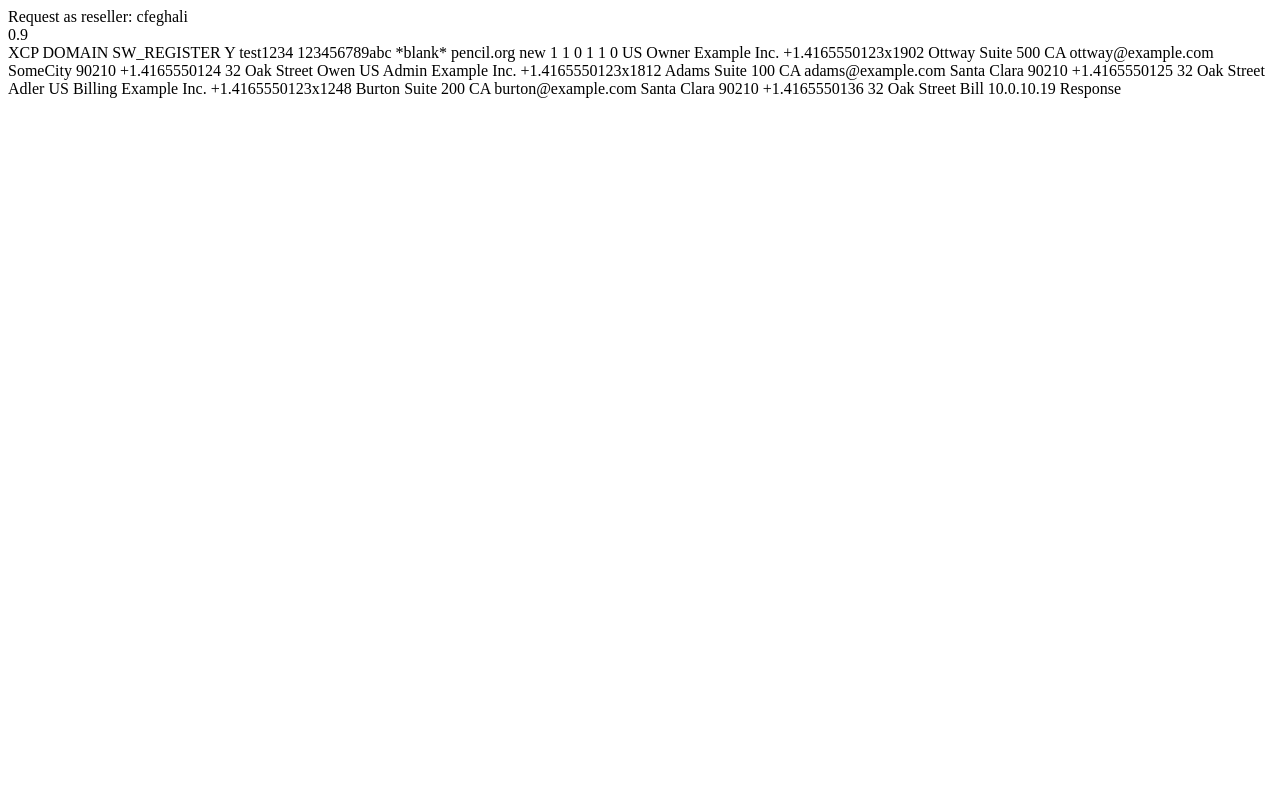
After one commit to zephyrcloud/mtportal, a PHP site: page /api_test_1.php in a window 1280 px wide. The commit adds this page. Run offline with PHP 8.4, Linux system fonts and the light colour scheme; data that the repository does not hold is empty.

Commit message:
7/02/2016
Testing....

```diff
--- /dev/null
+++ b/api_test_1.php
@@ -0,0 +1,140 @@
+<?php
+
+// Note: Requires cURL library
+$TEST_MODE = true;
+
+$connection_options = [
+    'live' => [
+        'api_host_port' => 'https://rr-n1-tor.opensrs.net:55443',
+        'api_key' => '5c0d6d515b093c1550fffd29be636356a410612f86f40580d1e8e697e2bf60207960c6d3143bbf707ed1e0e83f1d3b53548fcc37e45c9a38',
+        'reseller_username' => 'cfeghali'
+    ],
+    'test' => [
+        'api_host_port' => 'https://horizon.opensrs.net:55443',
+        'api_key' => '5c0d6d515b093c1550fffd29be636356a410612f86f40580d1e8e697e2bf60207960c6d3143bbf707ed1e0e83f1d3b53548fcc37e45c9a38',
+        'reseller_username' => 'cfeghali'
+    ]
+];
+
+if ($TEST_MODE) {
+    $connection_details = $connection_options['test'];
+} else {
+    $connection_details = $connection_options['live'];
+}
+
+$xml = <<<EOD
+<?xml version='1.0' encoding="UTF-8" standalone="no" ?>
+<!DOCTYPE OPS_envelope SYSTEM "ops.dtd">
+<OPS_envelope>
+ <header>
+  <version>0.9</version>
+  </header>
+ <body>
+  <data_block>
+   <dt_assoc>
+    <item key="protocol">XCP</item>
+    <item key="object">DOMAIN</item>
+    <item key="action">SW_REGISTER</item>
+    <item key="attributes">
+     <dt_assoc>
+      <item key="f_parkp">Y</item>
+      <item key="reg_username">test1234</item>
+      <item key="reg_password">123456789abc</item>
+      <item key="dns_template">*blank*</item>
+      <item key="affiliate_id"></item>
+      <item key="auto_renew"></item>
+      <item key="domain">pencil.org</item>
+      <item key="reg_type">new</item>
+
+      <item key="f_whois_privacy">1</item>
+      <item key="period">1</item>
+      <item key="link_domains">0</item>
+      <item key="custom_nameservers">1</item>
+      <item key="f_lock_domain">1</item>
+      <item key="reg_domain"></item>
+      <item key="encoding_type"></item>
+      <item key="custom_tech_contact">0</item>
+      <item key="contact_set">
+       <dt_assoc>
+        <item key="owner">
+         <dt_assoc>
+          <item key="country">US</item>
+          <item key="address3">Owner</item>
+          <item key="org_name">Example Inc.</item>
+          <item key="phone">+1.4165550123x1902</item>
+          <item key="last_name">Ottway</item>
+          <item key="address2">Suite 500</item>
+          <item key="state">CA</item>
+          <item key="email">ottway@example.com</item>
+          <item key="city">SomeCity</item>
+          <item key="postal_code">90210</item>
+          <item key="fax">+1.4165550124</item>
+          <item key="address1">32 Oak Street</item>
+          <item key="first_name">Owen</item>
+         </dt_assoc>
+        </item>
+        <item key="admin">
+         <dt_assoc>
+          <item key="country">US</item>
+          <item key="address3">Admin</item>
+          <item key="org_name">Example Inc.</item>
+          <item key="phone">+1.4165550123x1812</item>
+          <item key="last_name">Adams</item>
+          <item key="address2">Suite 100</item>
+          <item key="state">CA</item>
+          <item key="email">adams@example.com</item>
+          <item key="city">Santa Clara</item>
+          <item key="postal_code">90210</item>
+          <item key="fax">+1.4165550125</item>
+          <item key="address1">32 Oak Street</item>
+          <item key="first_name">Adler</item>
+         </dt_assoc>
+        </item>
+        <item key="billing">
+         <dt_assoc>
+          <item key="country">US</item>
+          <item key="address3">Billing</item>
+          <item key="org_name">Example Inc.</item>
+          <item key="phone">+1.4165550123x1248</item>
+          <item key="last_name">Burton</item>
+          <item key="address2">Suite 200</item>
+          <item key="state">CA</item>
+          <item key="email">burton@example.com</item>
+          <item key="city">Santa Clara</item>
+          <item key="postal_code">90210</item>
+          <item key="fax">+1.4165550136</item>
+          <item key="address1">32 Oak Street</item>
+          <item key="first_name">Bill</item>
+         </dt_assoc>
+        </item>
+       </dt_assoc>
+      </item>
+
+     </dt_assoc>
+    </item>
+    <item key="registrant_ip">10.0.10.19</item>
+   </dt_assoc>
+  </data_block>
+ </body>
+</OPS_envelope>
+EOD;
+
+$data = [
+    'Content-Type:text/xml',
+    'X-Username:' . $connection_details['reseller_username'],
+    'X-Signature:' . md5(md5($xml . $connection_details['api_key']) .  $connection_details['api_key']),
+];
+
+$ch = curl_init($connection_details['api_host_port']);
+curl_setopt($ch, CURLOPT_RETURNTRANSFER, true);
+curl_setopt($ch, CURLOPT_HTTPHEADER, $data);
+curl_setopt($ch, CURLOPT_POST, 1);
+curl_setopt($ch, CURLOPT_POSTFIELDS, $xml);
+
+$response = curl_exec($ch);
+
+echo 'Request as reseller: ' . $connection_details['reseller_username'] . "\n" .  $xml . "\n";
+
+echo "Response\n";
+echo $response . "\n";
+?>
```
Also changed, not shown: domain_registrer.xml (+8 -5 lines), domainscustomers.php (+25 -18 lines), test_api.php (+283 -4 lines).
